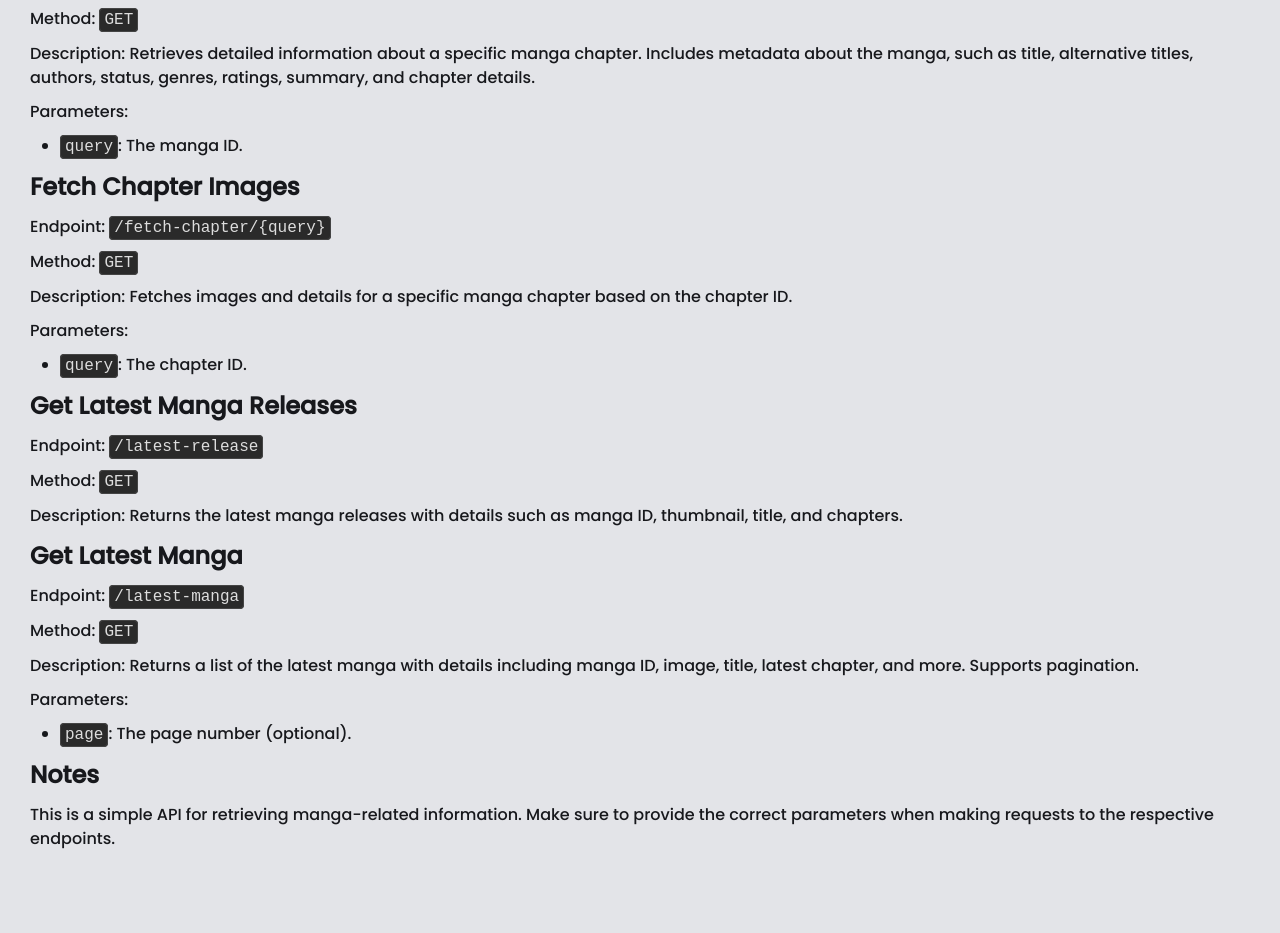
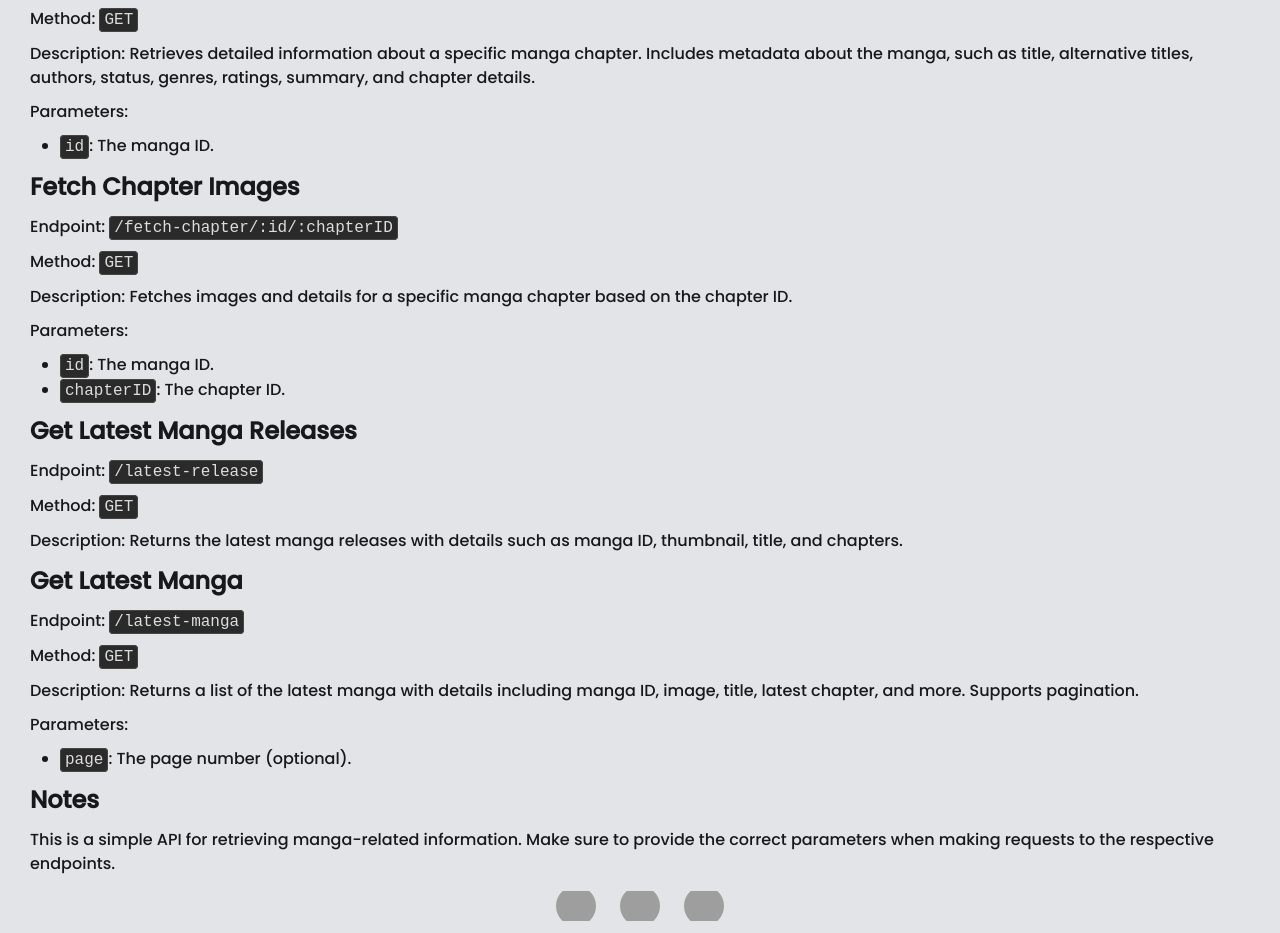
Before and after one commit to FireFlyDeveloper/Manga-API, a website: page documentation.html in a window 1280 px wide. Shown: the part 420-1353 px from the top of the page. Before the commit the page ends 1271 px from the top, so only its background shows below. Drawn offline with Linux system fonts and the light colour scheme; grey boxes are pictures that could not be loaded.

Commit message:
docs update

```diff
--- a/documentation.html
+++ b/documentation.html
@@ -175,6 +175,25 @@
             top: 20px;
             right: 10px;
         }
+        .contact-section {
+            text-align: center;
+            margin-bottom: 20px;
+        }
+        .contact-section a {
+            margin: 0 10px;
+            text-decoration: none;
+            outline: none;
+        }
+        .contact-section img {
+            width: 40px;
+            height: 40px;
+            object-fit: contain;
+            border-radius: 50%;
+            transition: opacity 0.3s;
+        }
+        .contact-section img:hover {
+            opacity: 0.8;
+        }
     </style>
 </head>
 <body>
@@ -241,16 +260,17 @@
     <p>Description: Retrieves detailed information about a specific manga chapter. Includes metadata about the manga, such as title, alternative titles, authors, status, genres, ratings, summary, and chapter details.</p>
     <p>Parameters:</p>
     <ul>
-        <li><code>query</code>: The manga ID.</li>
+        <li><code>id</code>: The manga ID.</li>
     </ul>
 
     <h2>Fetch Chapter Images</h2>
-    <p>Endpoint: <code>/fetch-chapter/{query}</code></p>
+    <p>Endpoint: <code>/fetch-chapter/:id/:chapterID</code></p>
     <p>Method: <code>GET</code></p>
     <p>Description: Fetches images and details for a specific manga chapter based on the chapter ID.</p>
     <p>Parameters:</p>
     <ul>
-        <li><code>query</code>: The chapter ID.</li>
+        <li><code>id</code>: The manga ID.</li>
+        <li><code>chapterID</code>: The chapter ID.</li>
     </ul>
 
     <h2>Get Latest Manga Releases</h2>
@@ -272,6 +292,18 @@
         This is a simple API for retrieving manga-related information. Make sure to provide the correct parameters when making requests to the respective endpoints.
     </p>
 
+    <div class="contact-section">
+        <a href="https://github.com/FireFlyDeveloper">
+            <img src="https://github.githubassets.com/images/modules/logos_page/GitHub-Mark.png" alt="GitHub">
+        </a>
+        <a href="https://facebook.com/kimslds">
+            <img src="https://upload.wikimedia.org/wikipedia/commons/5/51/Facebook_f_logo_%282019%29.svg" alt="Facebook">
+        </a>
+        <a href="mailto:saludeskimdev@gmail.com">
+            <img src="https://upload.wikimedia.org/wikipedia/commons/7/7e/Gmail_icon_%282020%29.svg" alt="Gmail">
+        </a>
+    </div>
+
     <script>
         function toggleTheme() {
             const body = document.body;
```
